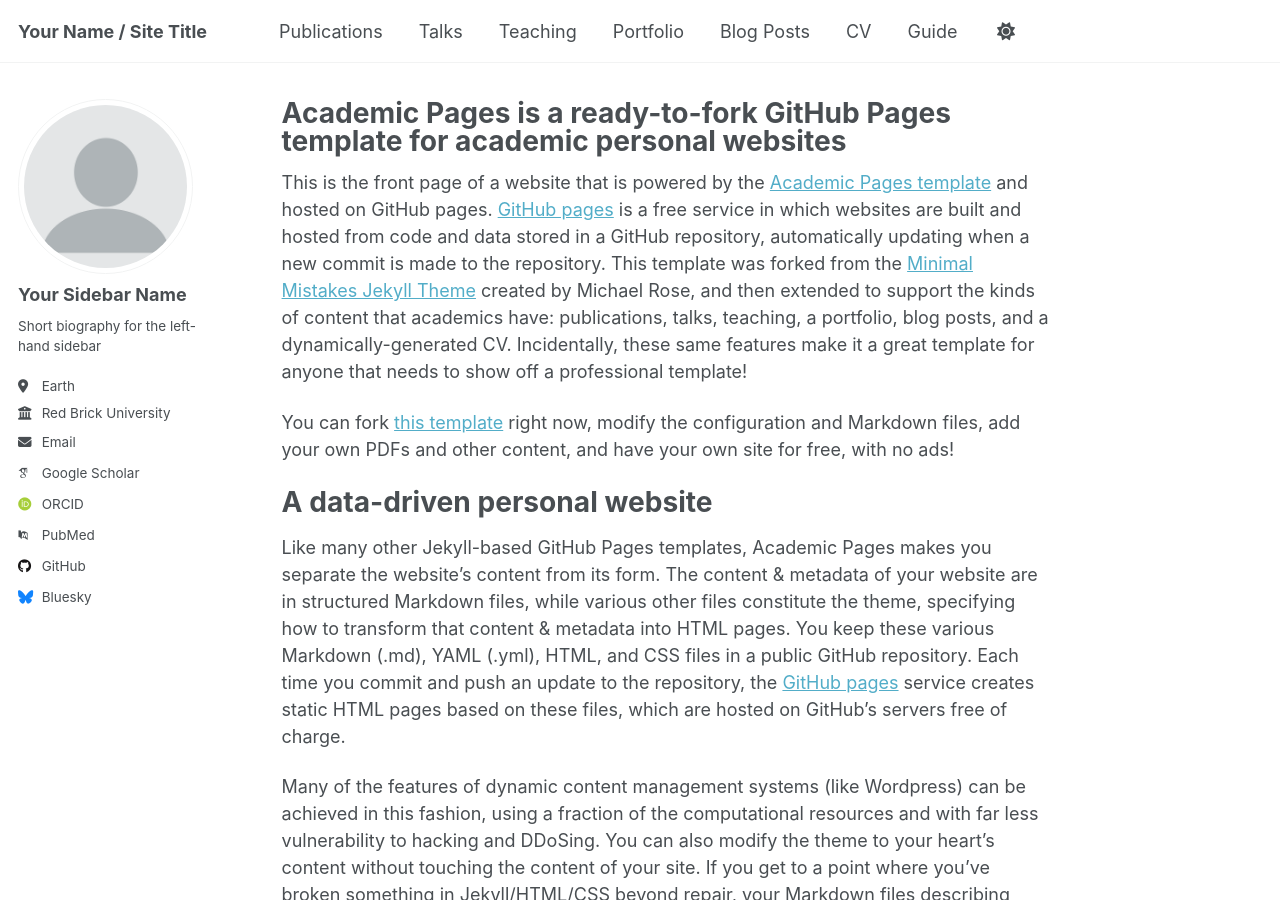
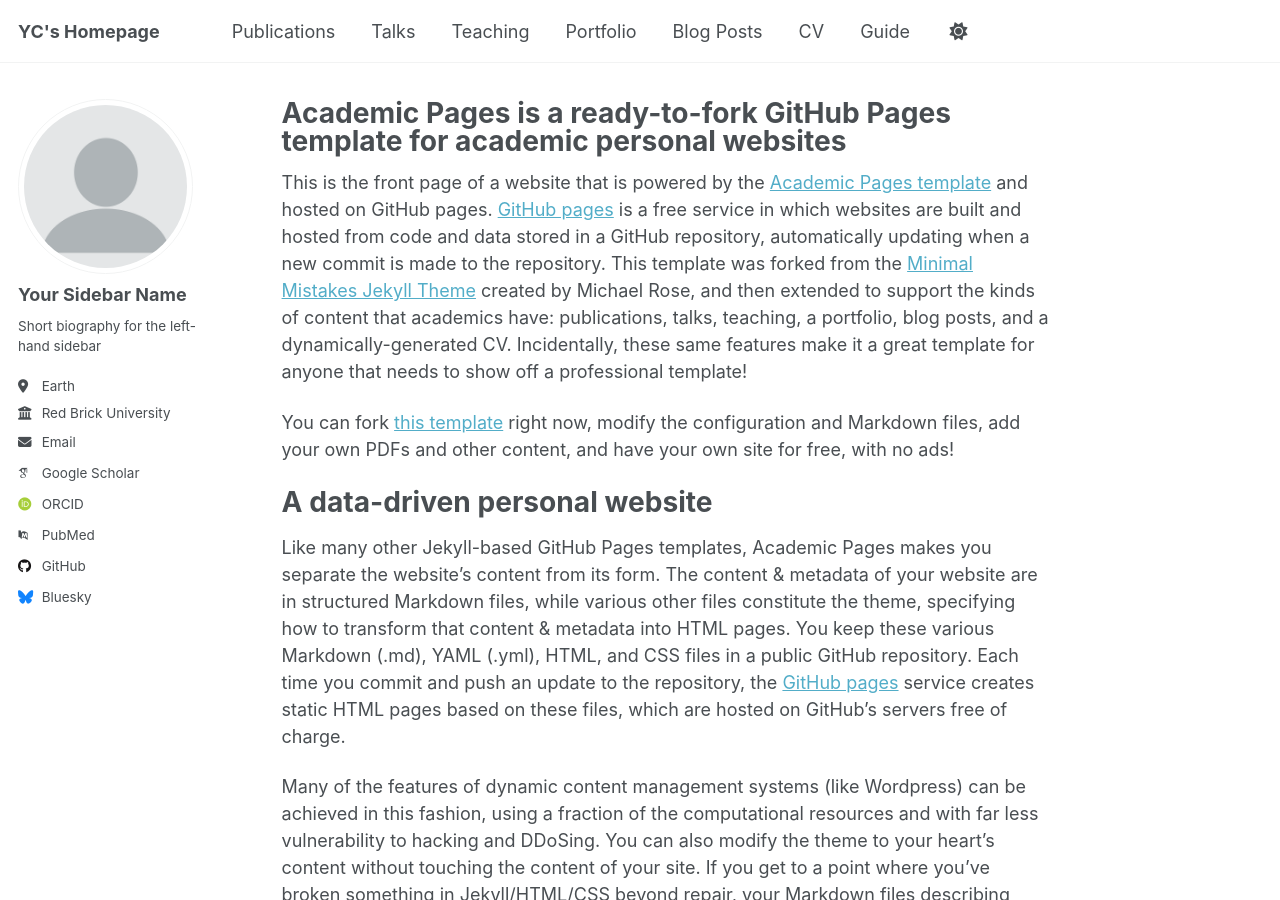
Before and after one commit to yichenkang1128/yichenkang1128.github.io, a Jekyll site: the page built from _pages/about.md, in a window 1280 px wide and 900 px high. Built offline with Jekyll 4.4.1, drawn with Linux system fonts in a browser that asks for light colours; some web fonts are replaced; a script that is not in the unit is left out.

Commit message:
Update _config.yml

```diff
--- a/_config.yml
+++ b/_config.yml
@@ -9,7 +9,7 @@
 # Basic Site Settings
 locale                   : "en-US"
 site_theme               : "default"
-title                    : "Your Name / Site Title"
+title                    : "YC's Homepage"
 title_separator          : "-"
 name                     : &name "Your Name"
 description              : &description "personal description"
```
